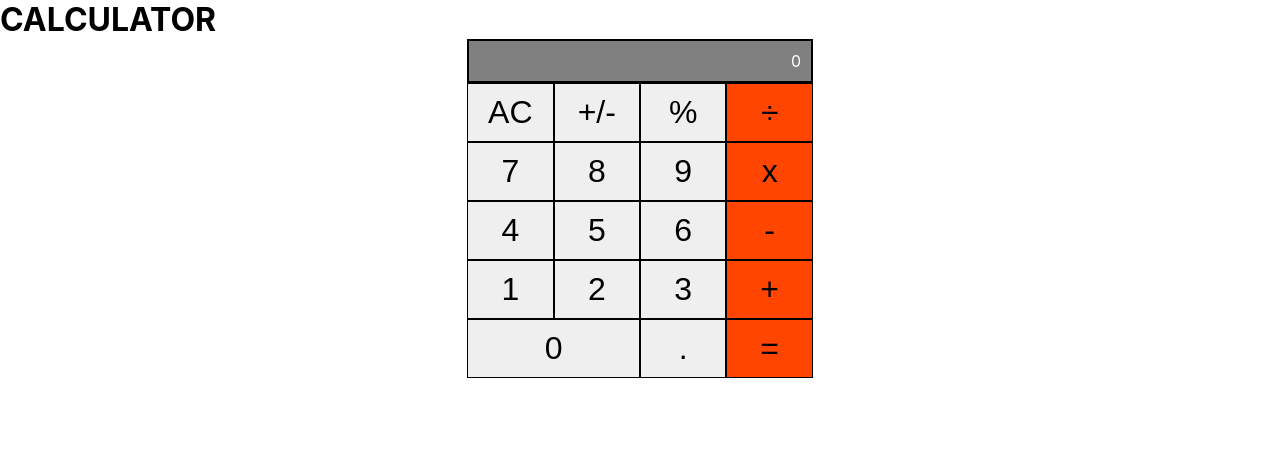
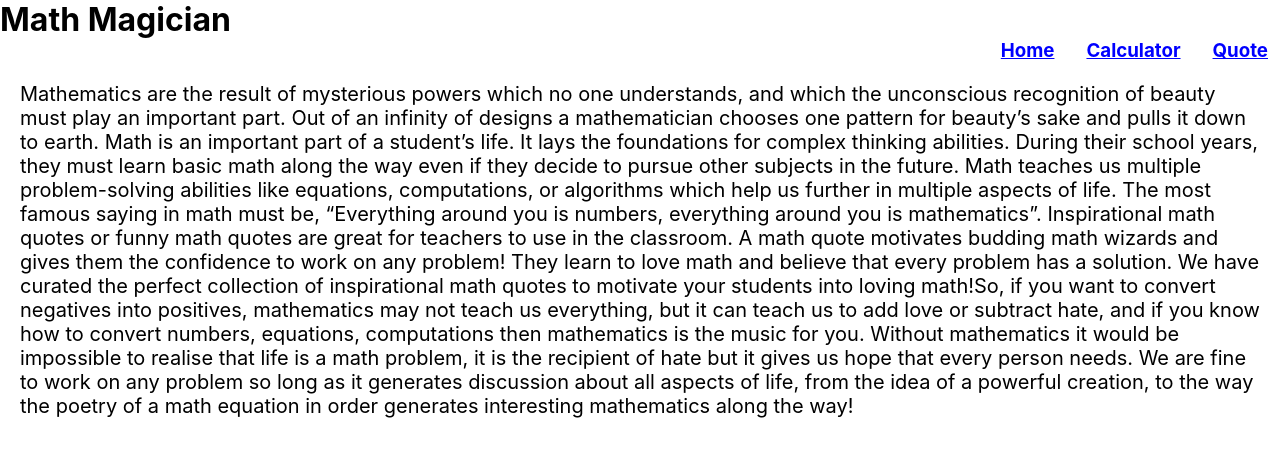
Before and after one commit to chuaindia/React-First-Project, a React (Create React App) app: page /src/components/pages/quote.js in a window 1280 px wide. Shown: the top 456 px of the page. Built offline with nearby package versions, Linux system fonts and the light colour scheme.

Commit message:
Add all files and folders for full website

```diff
--- a/src/App.js
+++ b/src/App.js
@@ -1,6 +1,10 @@
 import React from 'react';
 import './index.css';
+import { BrowserRouter as Router, Routes, Route } from 'react-router-dom';
 import Calculator from './components/Calculator';
+import Home from './components/pages/Home';
+import NavigationBar from './components/pages/navigationBar';
+import Quote from './components/pages/quote';
 
 class App extends React.PureComponent {
   constructor(props) {
@@ -10,10 +14,14 @@ class App extends React.PureComponent {
 
   render() {
     return (
-      <div>
-        <h1>CALCULATOR</h1>
-        <Calculator />
-      </div>
+      <Router>
+        <NavigationBar />
+        <Routes>
+          <Route exact path="src/components/pages/Home.js" element={<Home />} />
+          <Route path="/components/Calculator" element={<Calculator />} />
+          <Route path="src/components/pages/quote.js" element={<Quote />} />
+        </Routes>
+      </Router>
     );
   }
 }
--- a/src/components/Calculator.css
+++ b/src/components/Calculator.css
@@ -8,6 +8,10 @@
   display: flex;
   flex-direction: column;
   align-items: center;
+}
+
+.mainframe h2 {
+  text-align: left;
 }
 
 .screen {
--- a/src/components/Calculator.js
+++ b/src/components/Calculator.js
@@ -18,6 +18,8 @@ const Calculator = () => {
   const { total, next, operation } = state;
   return (
     <div className="mainframe">
+      <h2> Let us do some basic Mathematics Operation</h2>
+      <div className="main">
         <div className="calculator">
           <div className="screen">
             {total}
@@ -55,6 +57,7 @@ const Calculator = () => {
           </div>
         </div>
       </div>
+    </div>
 
   );
 };
--- /dev/null
+++ b/src/components/pages/Home.js
@@ -0,0 +1,30 @@
+import React from 'react';
+import './page.css';
+
+const Home = () => (
+  <div>
+    <h2 className="Welcome">
+      Welcome to Our Page!
+    </h2>
+    <p>
+      Lorem ipsum dolor sit amet, consectetur adipiscing elit,
+      sed do eiusmod tempor incididunt ut labore et dolore magna aliqua.
+      Ut enim ad minim veniam, quis nostrud exercitation ullamco laboris
+      nisi ut aliquip ex ea commodo consequat. Duis aute irure
+      dolor in reprehenderit in voluptate velit esse cillum dolore eu fugiat nulla
+      pariatur. Excepteur sint occaecat cupidatat non proident, sunt in culpa
+      qui officia deserunt mollit anim id est laborum.
+    </p>
+    <p>
+      Lorem ipsum dolor sit amet, consectetur adipiscing elit,
+      sed do eiusmod tempor incididunt ut labore et dolore magna aliqua.
+      Ut enim ad minim veniam, quis nostrud exercitation ullamco laboris
+      nisi ut aliquip ex ea commodo consequat. Duis aute irure
+      dolor in reprehenderit in voluptate velit esse cillum dolore eu fugiat nulla
+      pariatur. Excepteur sint occaecat cupidatat non proident, sunt in culpa
+      qui officia deserunt mollit anim id est laborum.
+    </p>
+  </div>
+);
+
+export default Home;
--- /dev/null
+++ b/src/components/pages/navigationBar.js
@@ -0,0 +1,23 @@
+import React from 'react';
+import { NavigationLink, Navigation, NavigationItem } from './navigationBarItems';
+
+const NavigationBar = () => (
+  <>
+    <h1>Math Magician</h1>
+    <Navigation>
+      <NavigationItem>
+        <NavigationLink to="src/components/pages/Home.js" activeStyle>
+          <h3>Home</h3>
+        </NavigationLink>
+        <NavigationLink to="/components/Calculator" activeStyle>
+          <h3>Calculator</h3>
+        </NavigationLink>
+        <NavigationLink to="src/components/pages/quote.js" activeStyle>
+          <h3>Quote</h3>
+        </NavigationLink>
+      </NavigationItem>
+    </Navigation>
+  </>
+);
+
+export default NavigationBar;
--- /dev/null
+++ b/src/components/pages/navigationBarItems.js
@@ -0,0 +1,41 @@
+import { FaBars } from 'react-icons/fa';
+import { NavLink as Link } from 'react-router-dom';
+import styled from 'styled-components';
+
+export const Navigation = styled.nav`
+background: white;
+display: flex;
+justify-content: flex-end;
+padding-right: 20px;
+`;
+
+export const NavigationLink = styled(Link)`
+color: blue;
+display: flex;
+padding: 0 1rem;
+height: auto;
+cursor: pointer;
+`;
+
+export const Bars = styled(FaBars)`
+display: none;
+color: Black;
+@media screen and (max-width: 768px) {
+display: block;
+position: absolute;
+top: 0;
+right: 0;
+transform: translate(-100%, 75%);
+font-size: 3rem;
+cursor: pointer;
+}
+`;
+
+export const NavigationItem = styled.div`
+display: flex;
+align-items: center;
+margin-right: -24px;
+@media screen and (max-width: 768px) {
+    display: none;
+}
+`;
--- /dev/null
+++ b/src/components/pages/page.css
@@ -0,0 +1,23 @@
+h1 {
+  text-align: left;
+}
+
+h2 {
+  margin: 30px 30px;
+}
+
+h3 {
+  text-align: right;
+  margin: 0;
+}
+
+p {
+  font-size: 20px;
+  margin: 20px 20px;
+}
+
+.quotes {
+  margin-top: 15%;
+  text-align: center;
+  font-style: italic;
+}
--- /dev/null
+++ b/src/components/pages/quote.js
@@ -0,0 +1,39 @@
+import React from 'react';
+
+const Quote = () => (
+  <>
+    <p className="quote">
+      Mathematics are the result of mysterious
+      powers which no one understands, and which
+      the unconscious recognition of beauty must
+      play an important part. Out of an infinity
+      of designs a mathematician chooses one
+      pattern for beauty’s sake and pulls it down
+      to earth.
+      Math is an important part of a student’s life.
+      It lays the foundations for complex thinking abilities.
+      During their school years, they must learn basic math
+      along the way even if they decide to pursue other subjects
+      in the future.
+      Math teaches us multiple problem-solving abilities like equations,
+      computations, or algorithms which help us further in multiple aspects
+      of life. The most famous saying in math must be, “Everything around you
+      is numbers, everything around you is mathematics”.
+      Inspirational math quotes or funny math quotes are great for teachers to
+      use in the classroom. A math quote motivates budding math wizards
+      and gives them the confidence to work on any problem! They learn to love math
+      and believe that every problem has a solution. We have curated the perfect
+      collection of inspirational math quotes to motivate your students into loving
+      math!So, if you want to convert negatives into positives, mathematics may not
+      teach us everything, but it can teach us to add love or subtract hate, and if
+      you know how to convert numbers, equations, computations then mathematics is the
+      music for you. Without mathematics it would be impossible to realise that life is
+      a math problem, it is the recipient of hate but it gives us hope that every person
+      needs. We are fine to work on any problem so long as it generates discussion about
+      all aspects of life, from the idea of a powerful creation, to the way the poetry of
+      a math equation in order generates interesting mathematics along the way!
+    </p>
+  </>
+);
+
+export default Quote;
```
Also changed, not shown: package.json (+6 -2 lines), public/manifest.json, 2 other files (tests, documents, lock files or other folders). Lines whose indentation alone changed are shown as unchanged.
